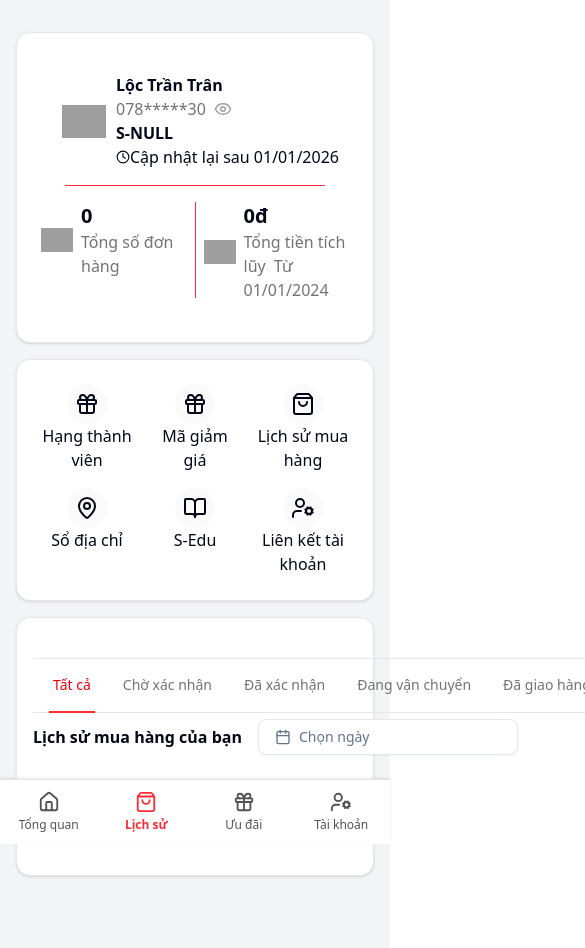
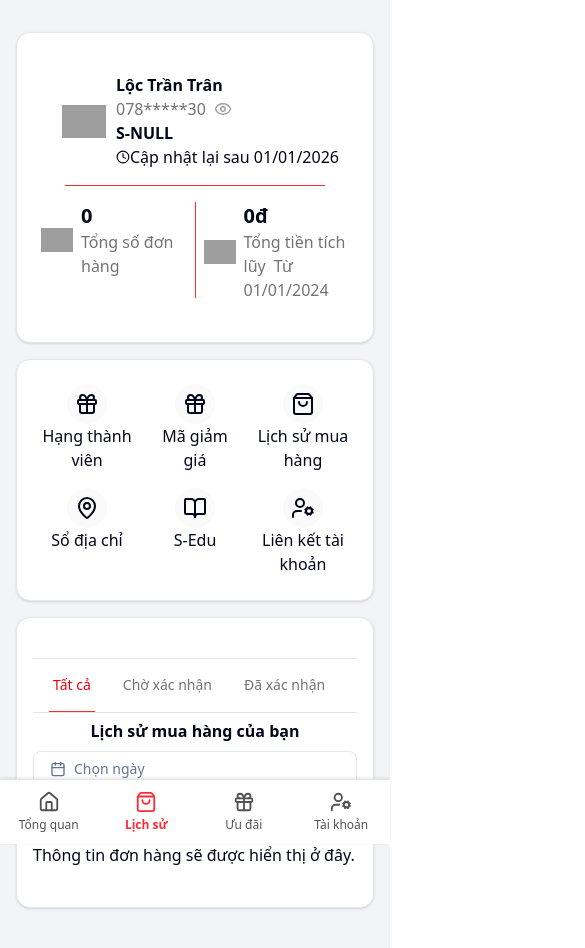
Before and after one commit to CellphoneS-Clone/cellphones-store-fe, a Next.js app: page /information/order in a window 390 px wide. Shown: the top 948 px of the page, 585 px wide, since content can reach past the window. Built offline with nearby package versions, Linux system fonts and the light colour scheme; grey boxes are pictures that could not be loaded.

Commit message:
Update Order reponsive mobile

```diff
--- a/package.json
+++ b/package.json
@@ -26,6 +26,7 @@
     "react-day-picker": "^9.7.0",
     "react-dom": "^19.0.0",
     "react-hook-form": "^7.58.1",
+    "react-indiana-drag-scroll": "^2.2.1",
     "sonner": "^2.0.5",
     "tailwind-merge": "^3.3.0",
     "zod": "^3.25.67"
--- a/src/app/(infomation)/information/order/page.tsx
+++ b/src/app/(infomation)/information/order/page.tsx
@@ -3,12 +3,14 @@
 import { useState } from "react";
 import type { DateRange } from "react-day-picker";
 import { Calendar as CalendarIcon } from "lucide-react";
+import ScrollContainer from 'react-indiana-drag-scroll';
 
 import { cn } from "@/lib/utils";
 import { Button } from "@/components/ui/button";
 import { Card, CardContent, CardHeader } from "@/components/ui/card";
 import { Calendar } from "@/components/ui/calendar";
 
+// Các trạng thái đơn hàng
 const statuses = [
     'Tất cả',
     'Chờ xác nhận',
@@ -19,17 +21,26 @@ const statuses = [
 ];
 
 export default function OrderPage() {
+    // State quản lý trạng thái đơn hàng đang chọn
     const [activeStatus, setActiveStatus] = useState(statuses[0]);
+    // State quản lý khoảng ngày được chọn
     const [date, setDate] = useState<DateRange | undefined>(undefined);
+    // State quản lý việc mở/đóng DatePicker
     const [isPickerOpen, setIsPickerOpen] = useState(false);
 
     return (
         <div className="flex-auto min-w-0 space-y-4">
+            {/* Card tổng chứa toàn bộ nội dung lịch sử đơn hàng */}
             <Card className="bg-white w-full rounded-xl">
+                {/* Header của card: chứa filter trạng thái và filter ngày */}
                 <CardHeader className="p-4 md:p-6">
 
-                    <div className="border-b border-t border-neutral-200">
-                        <nav className="px-4 md:px-6 -mb-px flex space-x-6 overflow-x-auto">
+                    {/* Thanh filter trạng thái đơn hàng */}
+                    <div className="border-b border-t border-neutral-200 overflow-x-auto scrollbar-hide">
+                        <ScrollContainer
+                            horizontal
+                        >
+                            <nav className="px-4 md:px-6 -mb-px flex space-x-6 min-w-max">
                                 {statuses.map((status) => (
                                     <button
                                         key={status}
@@ -43,14 +54,17 @@ export default function OrderPage() {
                                     </button>
                                 ))}
                             </nav>
+                        </ScrollContainer>
                     </div>
-                    <div className="flex items-center gap-x-4">
+                    {/* Bộ lọc ngày mua hàng */}
+                    <div className="flex flex-col md:flex-row items-center md:items-center gap-y-2 md:gap-y-0 md:gap-x-4 w-full">
                         <h3 className="text-base font-semibold">Lịch sử mua hàng của bạn</h3>
-                        <div className="relative">
+                        <div className="relative w-full md:w-[260px]">
+                            {/* Nút mở DatePicker */}
                             <Button
                                 variant={"outline"}
                                 className={cn(
-                                    "w-[260px] flex items-center justify-between font-normal",
+                                    "w-full flex items-center justify-between font-normal",
                                     !date && "text-muted-foreground"
                                 )}
                                 onClick={() => setIsPickerOpen(!isPickerOpen)}
@@ -73,6 +87,7 @@ export default function OrderPage() {
                                     )}
                                 </span>
                             </Button>
+                            {/* Hiển thị DatePicker khi mở */}
                             {isPickerOpen && (
                                 <div className="absolute right-0 top-full mt-2 z-10">
                                     <Card className="bg-white border rounded-md shadow-lg">
@@ -90,6 +105,7 @@ export default function OrderPage() {
                         </div>
                     </div>
                 </CardHeader>
+                {/* Nội dung danh sách đơn hàng */}
                 <CardContent className="p-4 md:p-6">
                     Thông tin đơn hàng sẽ được hiển thị ở đây.
                 </CardContent>
```
Also changed, not shown: 2 other files (tests, documents, lock files or other folders). Lines whose indentation alone changed are shown as unchanged.
